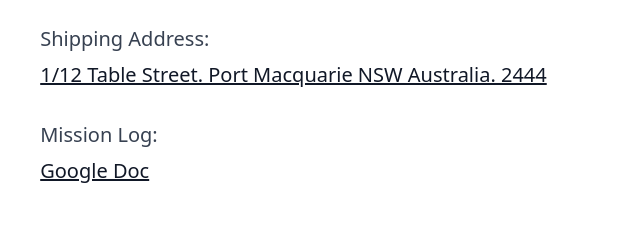
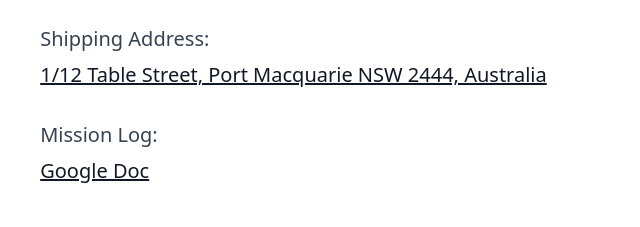
Before and after one commit to michaelbonner/clarkamy, an Astro site: page / in a window 1280 px wide. Shown: the part 323-550 px from the top of the page, 260-900 px from the left. Built offline with nearby package versions, Linux system fonts and the light colour scheme; Astro itself is replaced by a stand-in of ours.

Commit message:
update address format

```diff
--- a/src/pages/index.astro
+++ b/src/pages/index.astro
@@ -72,7 +72,7 @@ import { Picture } from "@astrojs/image/components";
         <p>
           Shipping Address:<br />
           <a class="break-words" href="https://goo.gl/maps/1BDQPuBnsb9DouC3A">
-            1/12 Table Street. Port Macquarie NSW Australia. 2444
+            1/12 Table Street, Port Macquarie NSW 2444, Australia
           </a>
         </p>
       </div>
```
